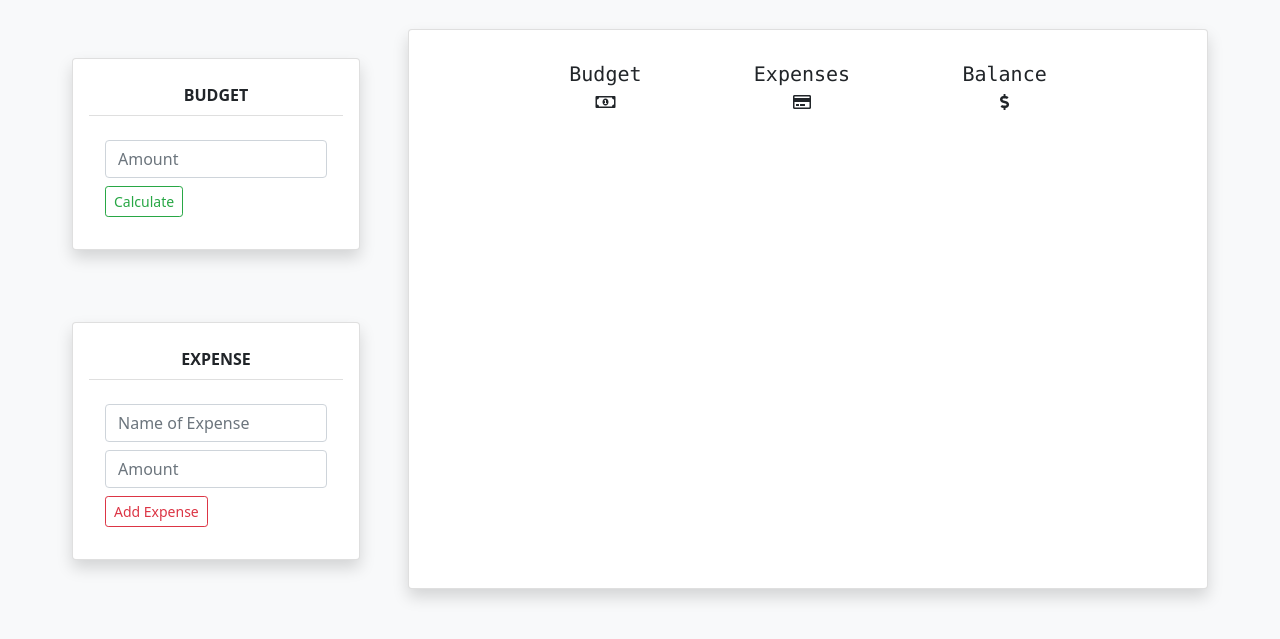
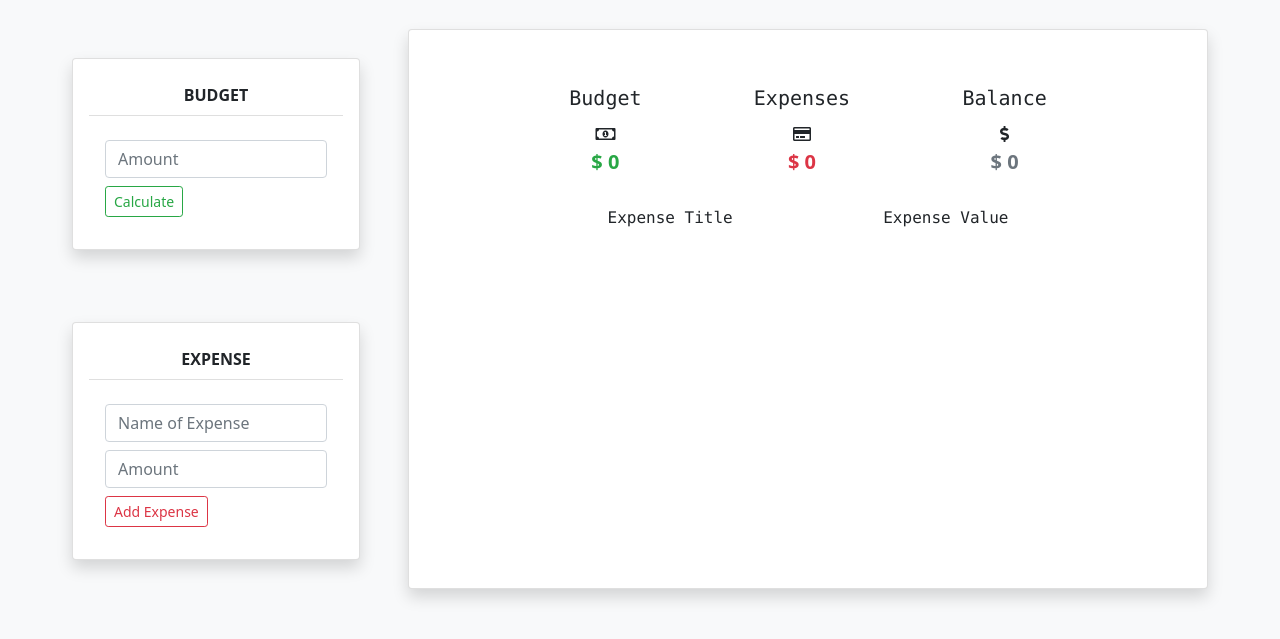
Before and after one commit to OsasAzamegbe/Budget-App-JS, a plain HTML site: page index.html in a window 1280 px wide. Shown: the part 65-704 px from the top of the page. Drawn offline with nearby package versions, Linux system fonts and the light colour scheme.

Commit message:
chore: added second row for expense name and value display

```diff
--- a/index.html
+++ b/index.html
@@ -55,24 +55,37 @@
                 <div class="card my-4  shadow p-3 mb-5 bg-white rounded" style="width: 100vmin; min-height: 70vh;">
                     <div class="card-body">
                         <div class="container">
-                            <div class="d-flex flex-row justify-content-evenly">
+                            <div class="d-flex flex-row justify-content-evenly my-4" name="icons row">
                                 <div class="flex-column">
                                     <p class="font-monospace h5">Budget</p>
                                     <div class="d-flex justify-content-center">
-                                        <i class="far fa-money-bill-alt"></i>
+                                        <i class="far fa-money-bill-alt my-2"></i>
                                     </div>
+                                    <p class="text-success text-center h5"><strong>$ 0</strong></p>
                                 </div>
                                 <div class="flex-column">
                                     <p class="font-monospace h5">Expenses</p>
                                     <div class="d-flex justify-content-center">
-                                        <i class="far fa-credit-card"></i>
+                                        <i class="far fa-credit-card my-2"></i>
                                     </div>
+                                    <p class="text-danger text-center h5"><strong>$ 0</strong></p>
                                 </div>
                                 <div class="flex-column">
                                     <p class="font-monospace h5">Balance</p>
                                     <div class="d-flex justify-content-center">
-                                        <i class="fas fa-dollar-sign"></i>
+                                        <i class="fas fa-dollar-sign my-2"></i>
                                     </div>
+                                    <p class="text-secondary text-center h5"><strong>$ 0</strong></p>
+                                </div>
+                            </div>
+                            <div class="d-flex flex-row justify-content-evenly my-4" name="expense display">
+                                <div class="flex-column">
+                                    <p class="font-monospace h7">Expense Title</p>
+
+                                </div>
+                                <div class="flex-column">
+                                    <p class="font-monospace h7">Expense Value</p>
+
                                 </div>
                             </div>
                         </div>
```
